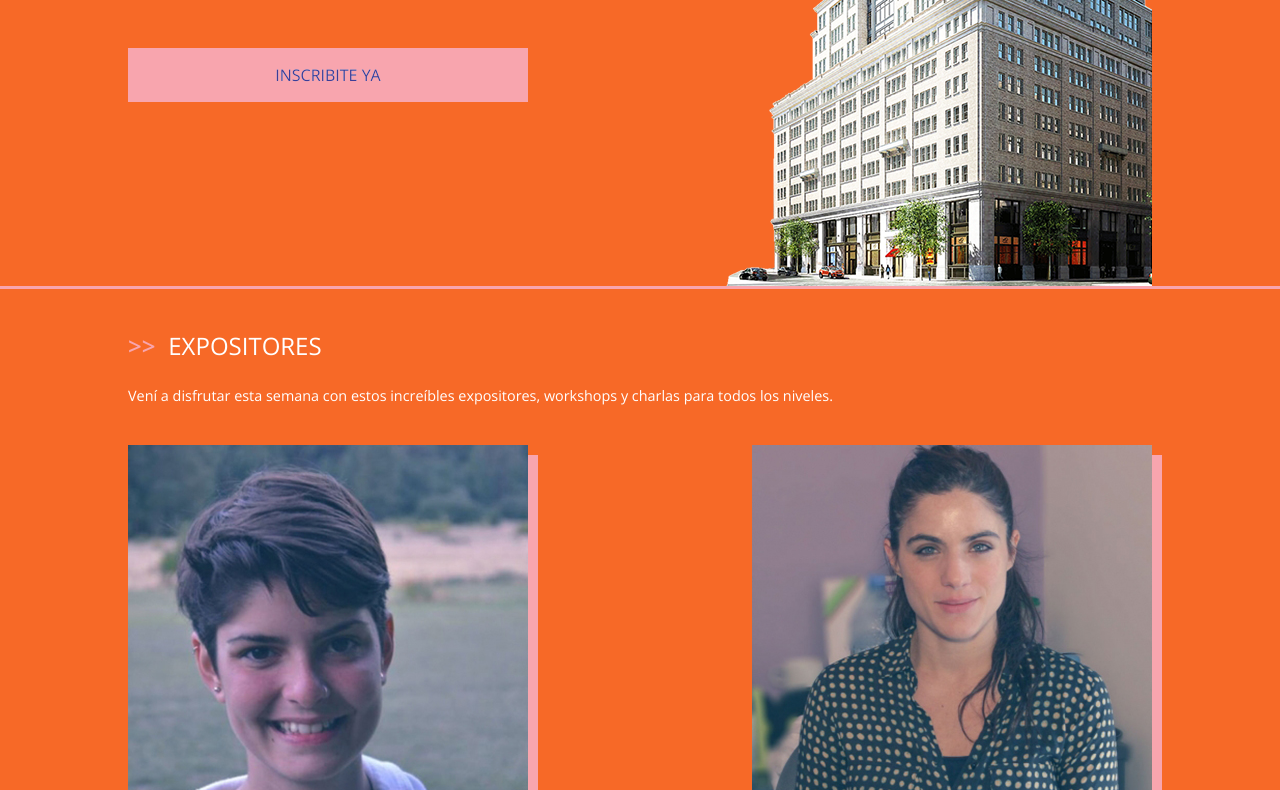
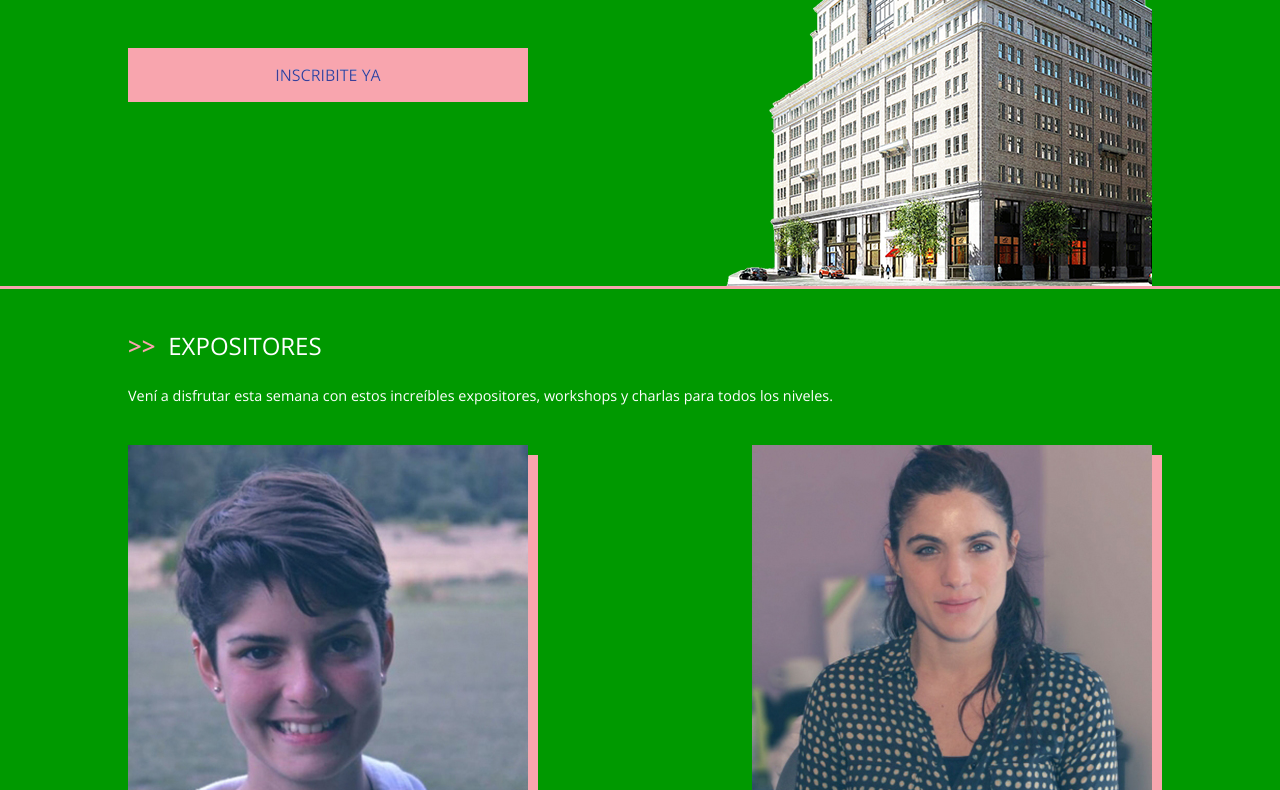
Before and after one commit to evaferreira1992/sitio, a plain HTML site: page index.html in a window 1280 px wide. Shown: the part 325-1115 px from the top of the page. Drawn offline with nearby package versions, Linux system fonts and the light colour scheme.

Commit message:
Opción verde

```diff
--- a/css/style.css
+++ b/css/style.css
@@ -7,7 +7,7 @@
   box-sizing: border-box; }
 
 body {
-  background-color: #f76927;
+  background-color: #090;
   font-family: "Open Sans", sans-serif;
   color: #FFF;
   overflow-x: hidden; }
```
